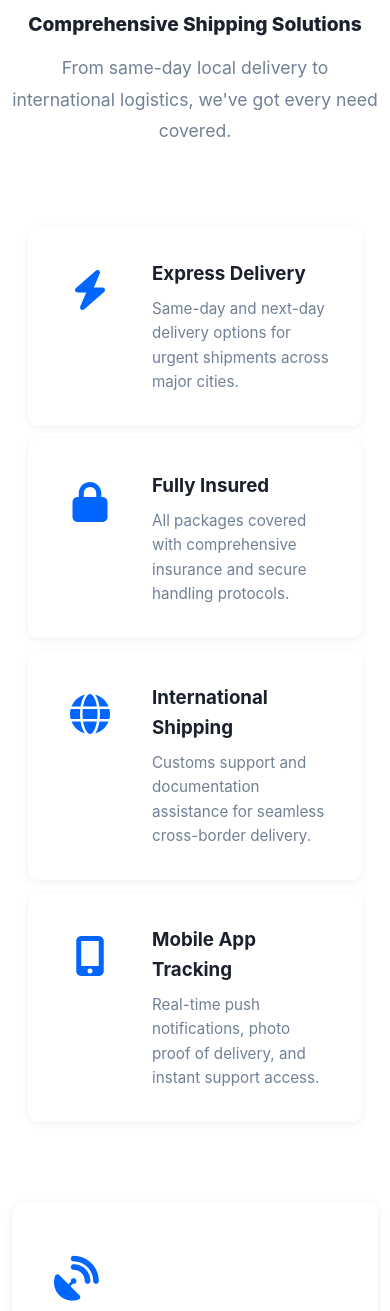
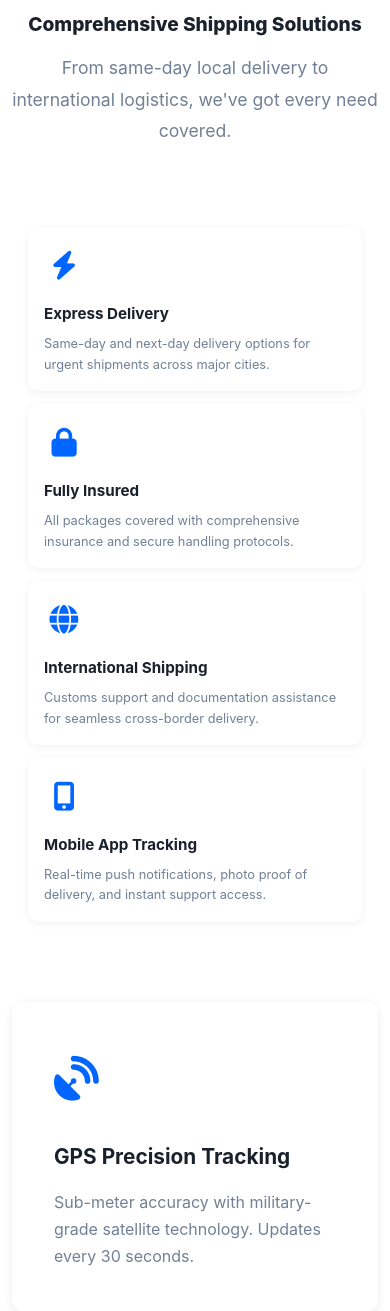
Before and after one commit to DragonFly504/softworK, a Django app: page / in a window 390 px wide; the page is wider, and only the part inside the window is pictured. Shown: the part 2435-3746 px from the top of that part. Run offline with Django 4.2, Linux system fonts and the light colour scheme.

Commit message:
fix: Improve services section layout and responsiveness
CHANGES:
- Changed services grid from fixed 2-column to auto-fit responsive
- Services now use minmax(320px, 1fr) for better mobile support
- Changed service-item from horizontal to vertical flex layout
- Added transform effect on hover
- Improved mobile padding and font sizes
- Better gap and spacing for all breakpoints

MOBILE:
✓ 768px: Improved spacing and sizing
✓ 600px: Optimized service cards
✓ 480px: Compact layout with better readability

LAYOUT:
✓ Services stack properly on mobile
✓ Icons sized appropriately for each screen
✓ Text remains readable at all sizes
✓ Smooth hover animations

```diff
--- a/templates/index.html
+++ b/templates/index.html
@@ -617,15 +617,16 @@
         /* Services Showcase */
         .services-showcase {
             display: grid;
-            grid-template-columns: repeat(2, 1fr);
-            gap: 3rem;
+            grid-template-columns: repeat(auto-fit, minmax(320px, 1fr));
+            gap: 2rem;
             margin-top: 3.5rem;
-            align-items: center;
+            align-items: stretch;
         }
 
         .service-item {
             display: flex;
-            gap: 2rem;
+            flex-direction: column;
+            gap: 1rem;
             align-items: flex-start;
             padding: 2rem;
             background: var(--white);
@@ -636,6 +637,7 @@
 
         .service-item:hover {
             box-shadow: 0 8px 20px rgba(0, 0, 0, 0.12);
+            transform: translateY(-4px);
         }
 
         .service-icon-large {
@@ -987,6 +989,23 @@
                 font-size: 0.85rem;
             }
 
+            .service-item {
+                padding: 1.5rem;
+                gap: 1rem;
+            }
+
+            .service-icon-large {
+                font-size: 2rem;
+            }
+
+            .service-content h3 {
+                font-size: 1.1rem;
+            }
+
+            .service-content p {
+                font-size: 0.9rem;
+            }
+
             nav a {
                 font-size: 0.75rem;
                 padding: 0.4rem 0.6rem;
@@ -1028,6 +1047,10 @@
                 font-size: 3rem;
             }
 
+            .services-showcase {
+                gap: 0.8rem;
+            }
+
             .service-card {
                 padding: 0.8rem;
                 border-radius: 8px;
@@ -1039,6 +1062,24 @@
             }
 
             .service-card p {
+                font-size: 0.8rem;
+            }
+
+            .service-item {
+                padding: 1rem;
+                gap: 0.8rem;
+            }
+
+            .service-icon-large {
+                font-size: 1.8rem;
+                min-width: 40px;
+            }
+
+            .service-content h3 {
+                font-size: 0.95rem;
+            }
+
+            .service-content p {
                 font-size: 0.8rem;
             }
 
```
